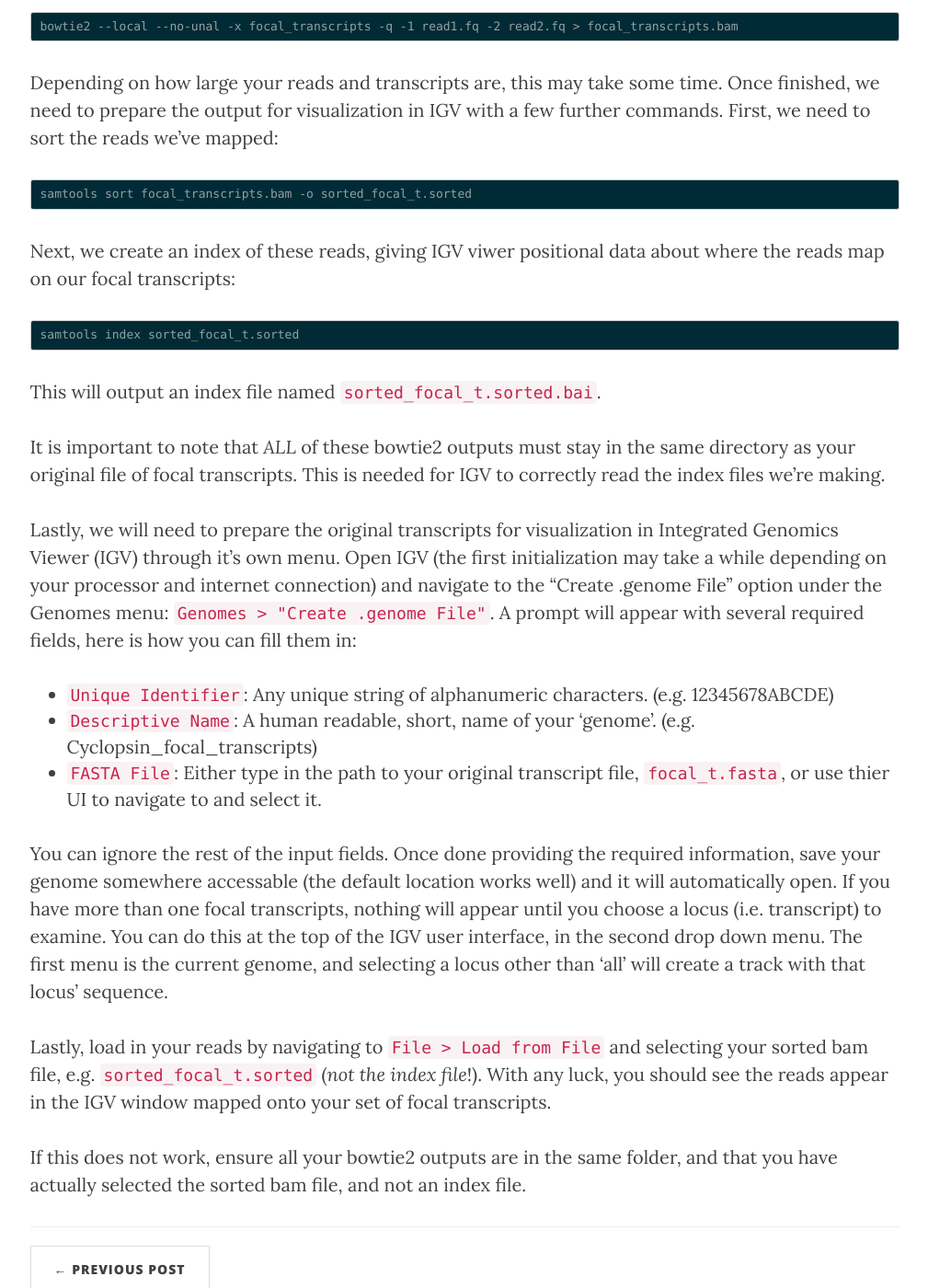
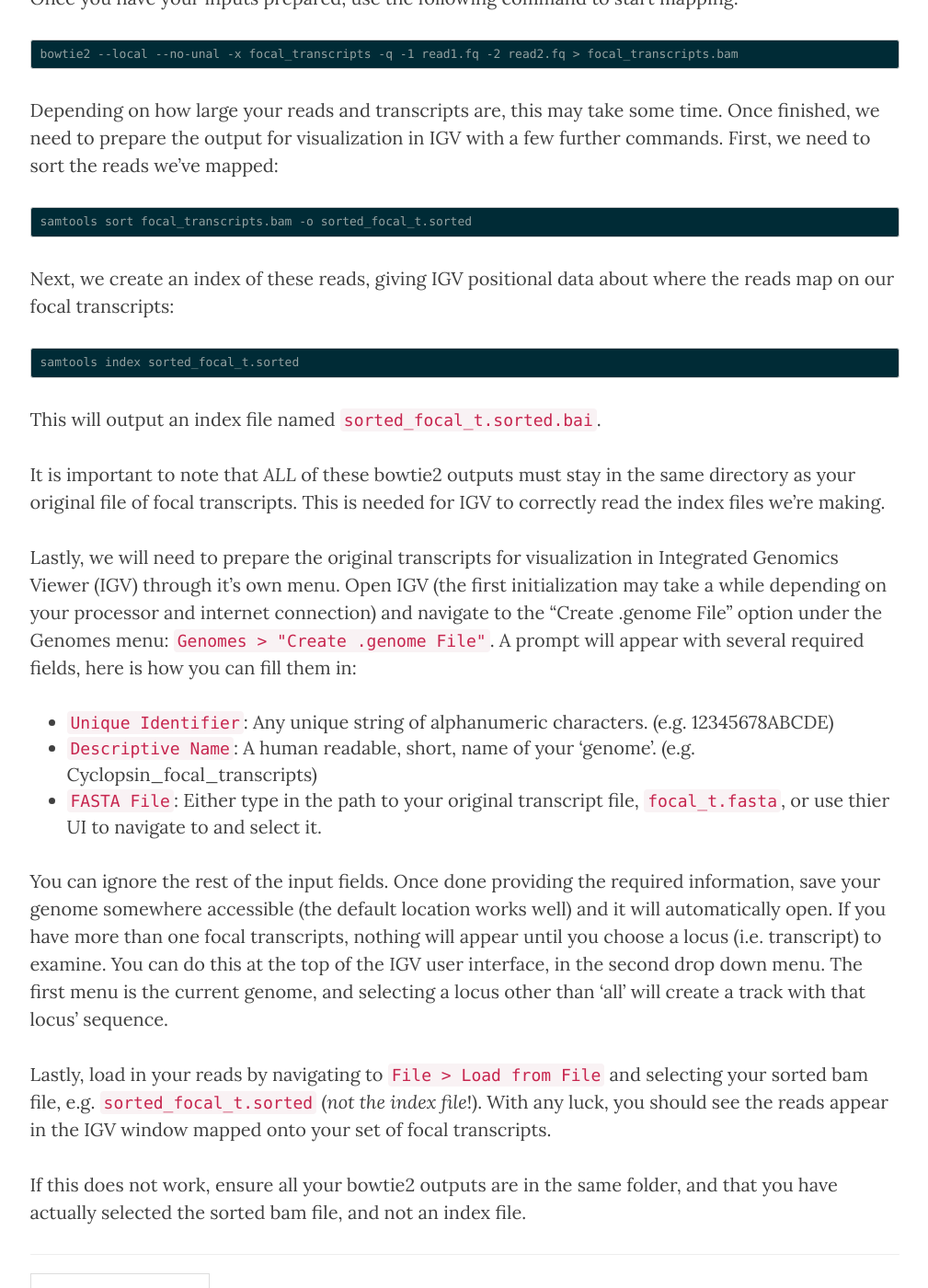
Before and after one commit to A-Swafford/a-swafford.github.io, a Jekyll site: the page built from _posts/2017-03-02-Read_2_transcripts.markdown, in a window 1280 px wide and 1400 px high, scrolled down 1240 px. Shown: the whole window at 92% size, without its empty margins (135-1144 px from the left). Built offline with Jekyll 4.4.1, drawn with Linux system fonts in a browser that asks for light colours; nearby versions of some CDN libraries; comment, search, counter and statistics services are not loaded; some of the changed text lies outside the part shown.

Commit message:
r2t edits

````diff
--- a/_posts/2017-03-02-Read_2_transcripts.markdown
+++ b/_posts/2017-03-02-Read_2_transcripts.markdown
@@ -34,7 +34,7 @@
 ```
 samtools sort focal_transcripts.bam -o sorted_focal_t.sorted
 ```
-Next, we create an index of these reads, giving IGV viwer positional data about where the reads map on our focal transcripts:
+Next, we create an index of these reads, giving IGV positional data about where the reads map on our focal transcripts:
 ```
 samtools index sorted_focal_t.sorted
 ```
@@ -47,7 +47,7 @@
 * `Descriptive Name`: A human readable, short, name of your 'genome'. (e.g. Cyclopsin_focal_transcripts)
 * `FASTA File`: Either type in the path to your original transcript file, `focal_t.fasta`, or use thier UI to navigate to and select it.
 
-You can ignore the rest of the input fields.  Once done providing the required information, save your genome somewhere accessable (the default location works well) and it will automatically open.  If you have more than one focal transcripts, nothing will appear until you choose a locus (i.e. transcript) to examine.  You can do this at the top of the IGV user interface, in the second drop down menu.  The first menu is the current genome, and selecting a locus other than 'all' will create a track with that locus' sequence.
+You can ignore the rest of the input fields.  Once done providing the required information, save your genome somewhere accessible (the default location works well) and it will automatically open.  If you have more than one focal transcripts, nothing will appear until you choose a locus (i.e. transcript) to examine.  You can do this at the top of the IGV user interface, in the second drop down menu.  The first menu is the current genome, and selecting a locus other than 'all' will create a track with that locus' sequence.
 
 Lastly, load in your reads by navigating to `File > Load from File` and selecting your sorted bam file, e.g. `sorted_focal_t.sorted` (*not the index file*!).  With any luck, you should see the reads appear in the IGV window mapped onto your set of focal transcripts.
 
````
Also changed, not shown: other parts of _posts/2017-03-02-Read_2_transcripts.markdown (+1 -1 lines).
